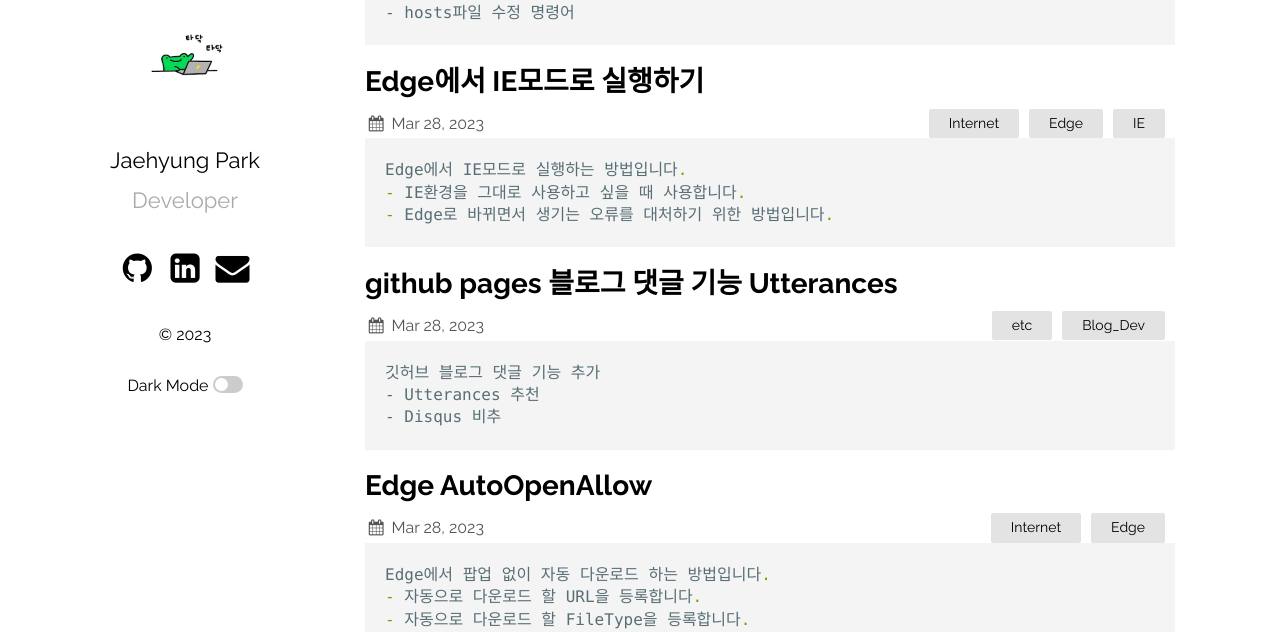
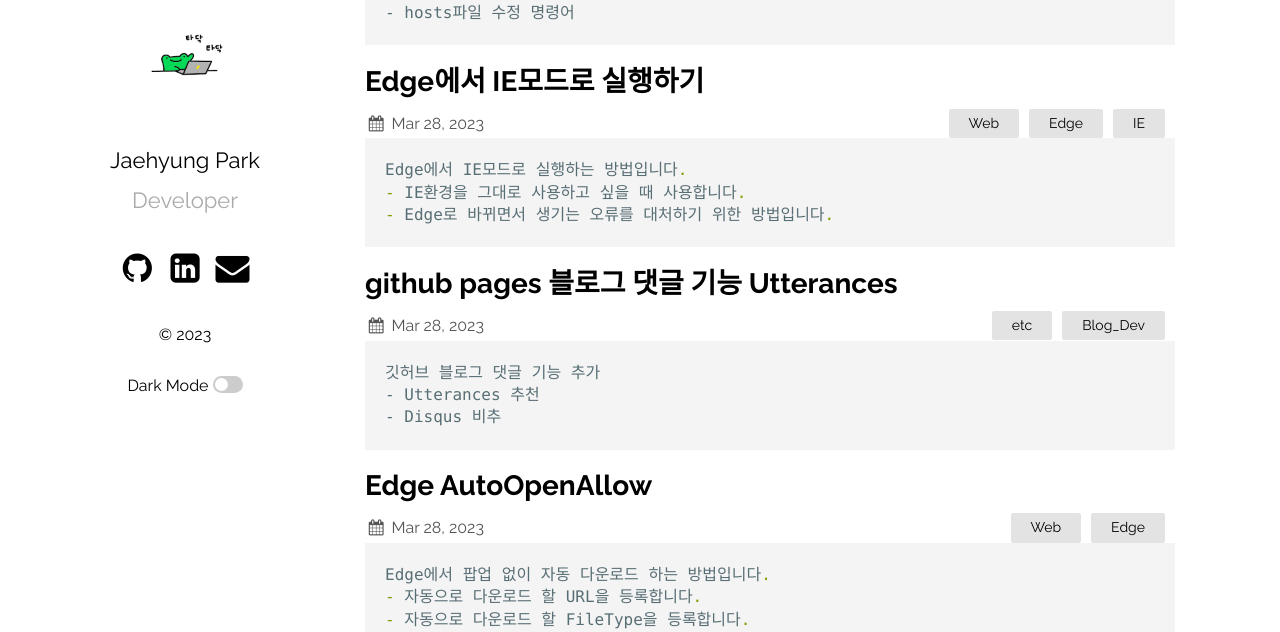
Before and after one commit to jbro321/jbro321.github.io, a Jekyll site: the page built from index.md, in a window 1280 px wide and 900 px high, scrolled down 901 px. Shown: the part 203-835 px from the top of the window. Built offline with Jekyll 4.4.1, drawn with Linux system fonts in a browser that asks for light colours.

Commit message:
docs: chg categories

````diff
--- a/_posts/Web/Edge/2023-03-28-Edge-Act_like_IE.md
+++ b/_posts/Web/Edge/2023-03-28-Edge-Act_like_IE.md
@@ -2,7 +2,7 @@
 layout: post
 title:  "Edge에서 IE모드로 실행하기"
 date:   2023-03-28 17:10:10 +0900
-categories: Internet Edge IE
+categories: Web Edge IE
 published: true
 ---
 ```powershell
--- a/_posts/Web/Edge/2023-03-28-Edge-AutoOpenAllow.md
+++ b/_posts/Web/Edge/2023-03-28-Edge-AutoOpenAllow.md
@@ -2,7 +2,7 @@
 layout: post
 title:  "Edge AutoOpenAllow"
 date:   2023-03-28 09:10:36 +0900
-categories: Internet Edge
+categories: Web Edge
 published: true
 ---
 ```powershell
````
